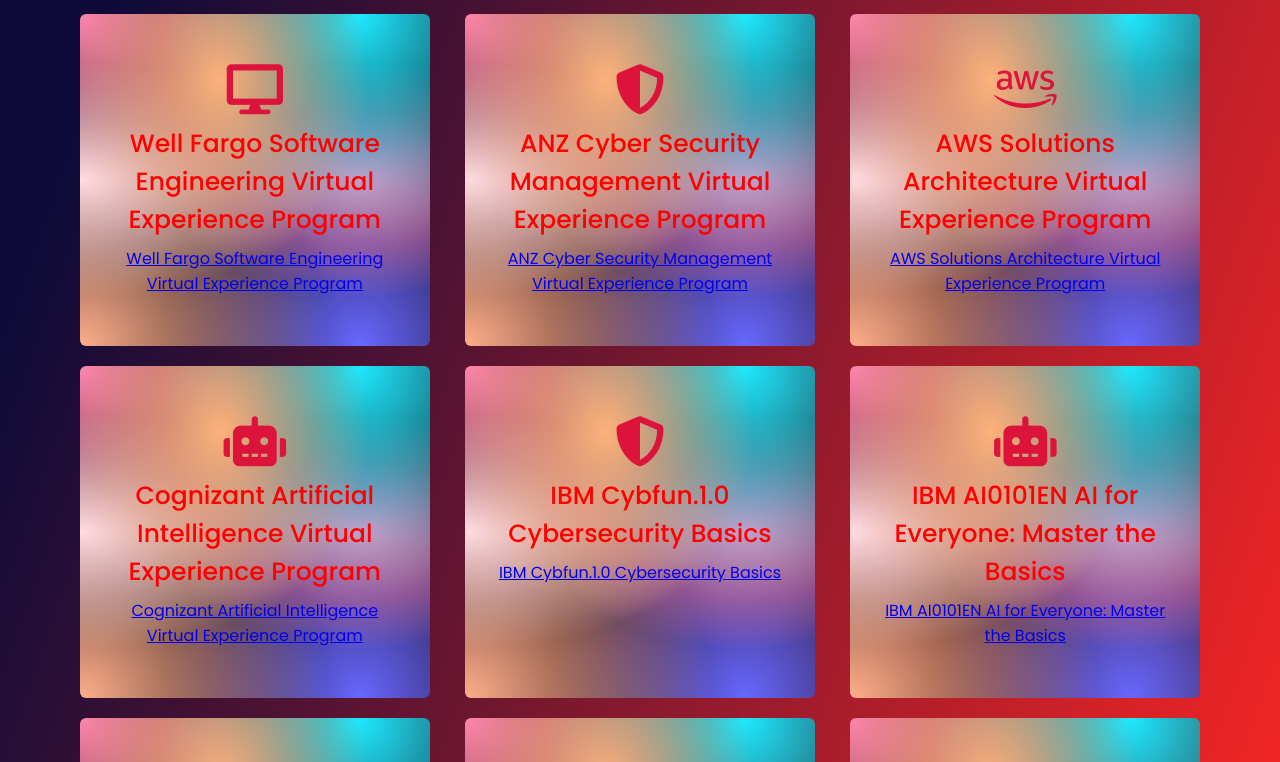
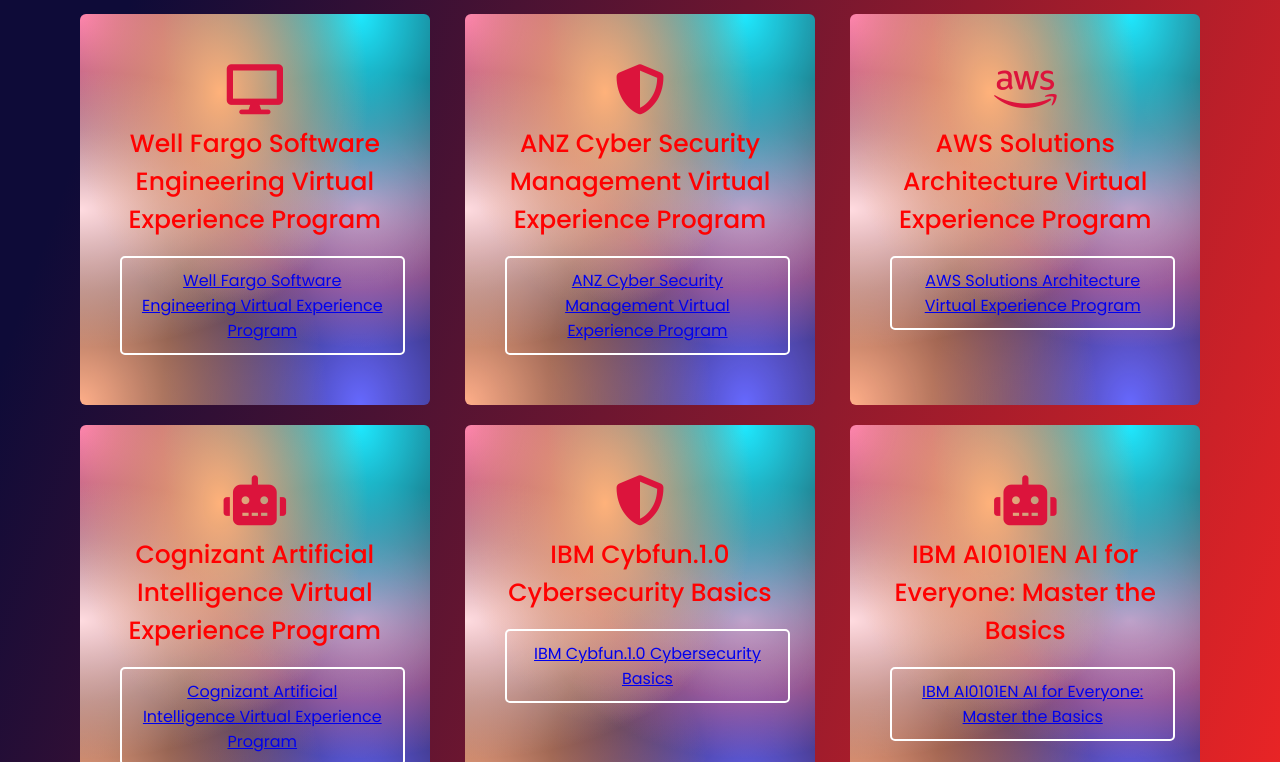
Before and after one commit to prathu21-star/PersonalPortfolio, a plain HTML site: page index.html in a window 1280 px wide. Shown: the part 3610-4372 px from the top of the page. Drawn offline with nearby package versions, Linux system fonts and the light colour scheme; animation ran at ten frames a second.

Commit message:
Update style.css

```diff
--- a/style.css
+++ b/style.css
@@ -531,6 +531,24 @@ radial-gradient(at 0% 0%, hsla(54,76%,65%,1) 0px, transparent 50%);
   color: #ed363a;
 }
 
+.button {
+  display: inline-block;
+  margin-top: 10px;
+  margin-left: 5%;
+  padding: 10px 20px;
+  background: transparent;
+  color: #101010;
+  border: 2px solid #ffffff;
+  border-radius: 5px;
+  text-decoration: none;
+  transition: all 0.3s;
+}
+
+.button:hover {
+  background: lightblue;
+  color: #ed363a;
+}
+
 
 
 
@@ -666,6 +684,7 @@ radial-gradient(at 0% 0%, hsla(157,90%,51%,1) 0px, transparent 50%);
   display: flex;
   flex-wrap: wrap;
   justify-content: space-between;
+
 }
 
 .certificates .serv-content .card {
@@ -708,6 +727,9 @@ radial-gradient(at 92% 16%, hsla(154,90%,51%,1) 0px, transparent 50%),
 radial-gradient(at 0% 100%, hsla(196,90%,51%,1) 0px, transparent 50%),
 radial-gradient(at 86% 82%, hsla(56,90%,51%,1) 0px, transparent 50%),
 radial-gradient(at 0% 0%, hsla(157,90%,51%,1) 0px, transparent 50%);
+-webkit-box-shadow:0px 0px 300px 0px rgba(252,197,0,1);
+-moz-box-shadow: 0px 0px 300px 0px rgba(252,197,0,1);
+box-shadow: 0px 0px 300px 0px rgba(252,197,0,1);
 }
 
 .certificates .serv-content .card .box {
@@ -732,7 +754,7 @@ radial-gradient(at 0% 0%, hsla(157,90%,51%,1) 0px, transparent 50%);
   font-size: 25px;
   font-weight: 500;
   margin: 10px 0 7px 0;
-  color: #ff0000;
+  color: #ff0101;
 }
 
 /* Skills section styling */
```
